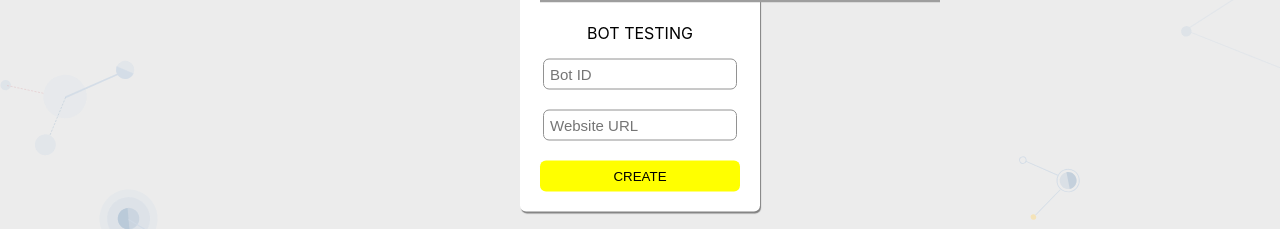
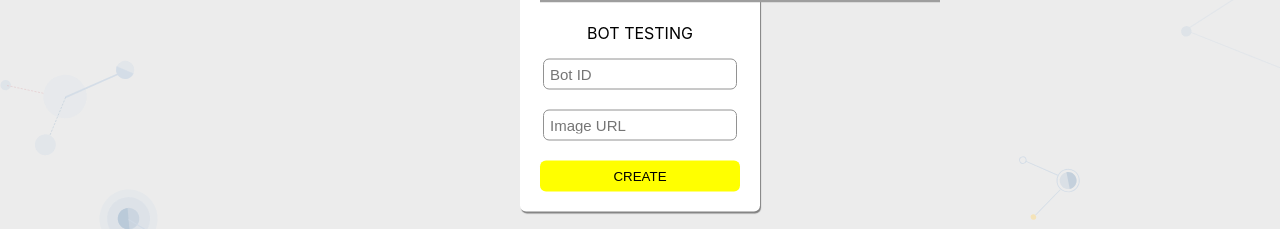
Before and after one commit to iamvps007/yellow-messenger-bot-test-frontend, a React (Create React App) app: page / in a window 1280 px wide. Shown: the part 453-682 px from the top of the page. Built offline with nearby package versions, Linux system fonts and the light colour scheme; grey boxes are pictures that could not be loaded.

Commit message:
Update Home.jsx

```diff
--- a/src/Pages/Home.jsx
+++ b/src/Pages/Home.jsx
@@ -62,7 +62,7 @@ class Home extends Component {
                 <img src="https://yellow.ai/images/Logo.svg" alt="yellow.ai" />
                 <p>BOT TESTING</p>
                 <input style={{ borderRadius: "6px", border: "1px solid rgb(146 146 146)", backgroundColor: "", color: "grey", fontSize: "15px", width: "90%", padding: "6px" }} placeholder="Bot ID" type="text" name="botId" onChange={this.handleChange} />
-                <input style={{ marginTop: "20px", borderRadius: "6px", border: "1px solid rgb(146 146 146)", backgroundColor: "", fontSize: "15px", width: "90%", padding: "6px" }} placeholder="Website URL" type="text" name="url" onChange={this.handleChange} />
+                <input style={{ marginTop: "20px", borderRadius: "6px", border: "1px solid rgb(146 146 146)", backgroundColor: "", fontSize: "15px", width: "90%", padding: "6px" }} placeholder="Image URL" type="text" name="url" onChange={this.handleChange} />
                 {this.state.error && <small style={{ color: "red", textAlign: "left" }}>{this.state.error}</small>}
                 <br />
                 <button disabled={this.state.dissable} onClick={() => this.handEvent()} style={{ width: "100%", backgroundColor: "yellow", border: "none", padding: "8px", borderRadius: "6px", marginTop: "20px" }}>{this.state.buttonMsg}</button>
```
